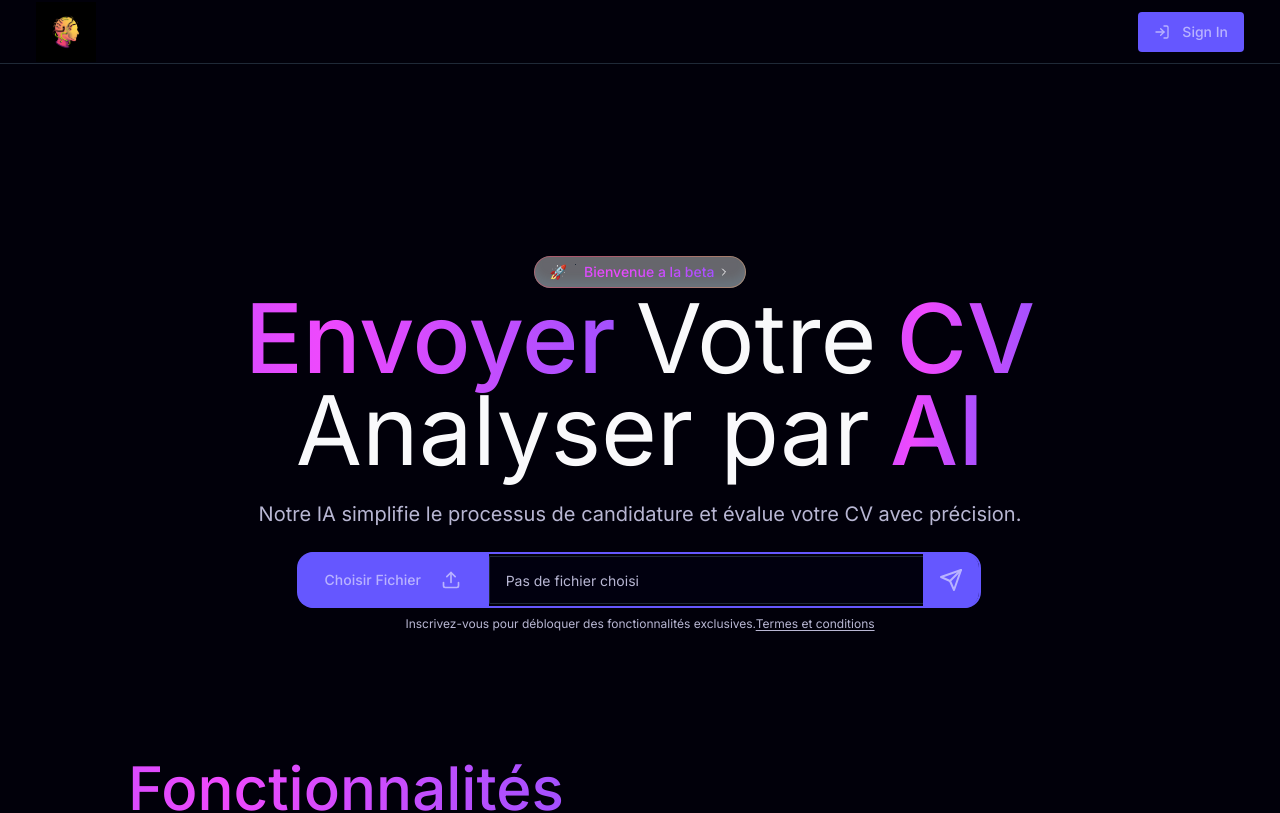
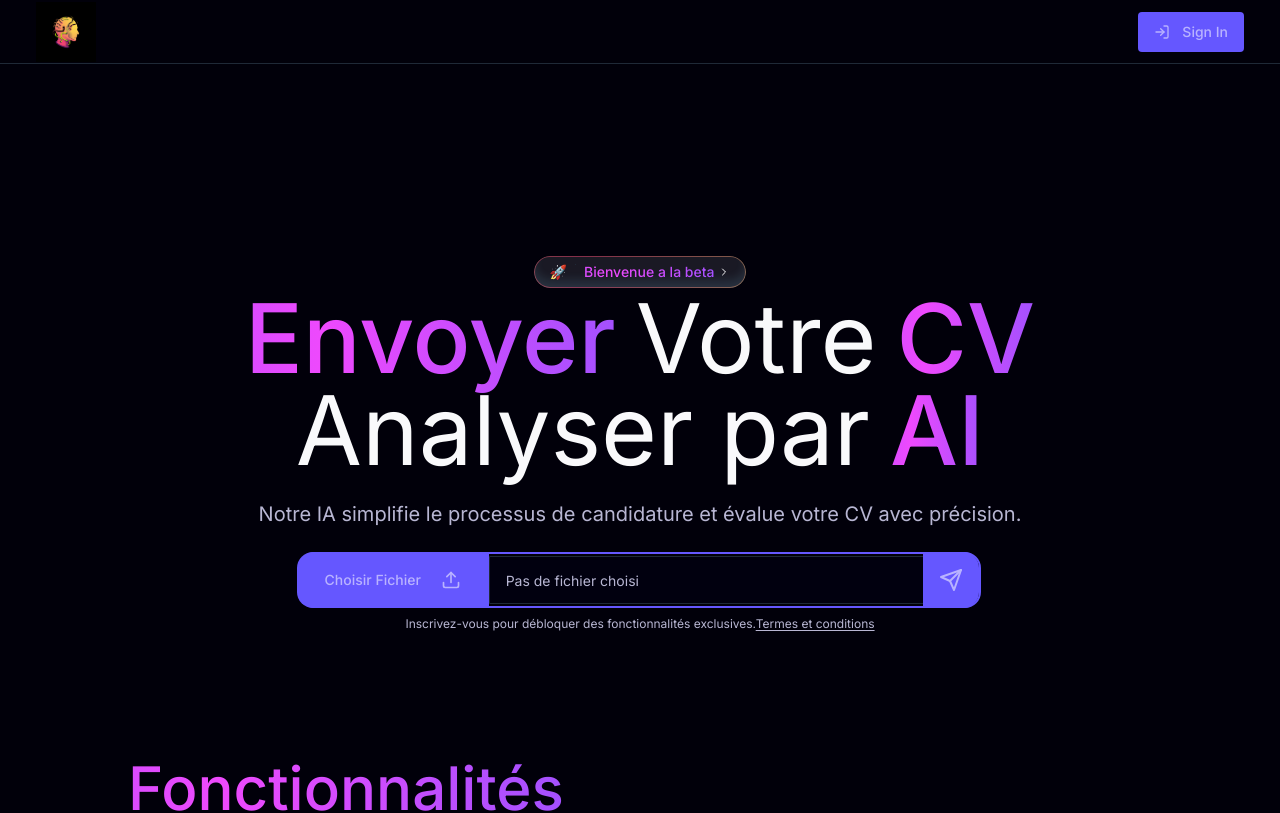
Before and after one commit to Tommm77/RHAI, a Next.js app in the folder front/: page / in a window 1280 px wide. Shown: the top 813 px of the page. Built offline with nearby package versions, Linux system fonts and the light colour scheme.

Commit message:
change color of gradient button

```diff
--- a/front/components/HomePage/components/HeroSection.tsx
+++ b/front/components/HomePage/components/HeroSection.tsx
@@ -26,7 +26,7 @@ export const HeroSection = () => {
             <div className="container px-4 md:px-6 z-10 relative">
                 <div className="flex flex-col items-center space-y-4 text-center">
                     <div className="z-10 flex items-center justify-center mb-5">
-                        <AnimatedGradientButton className="cursor-pointer">
+                        <AnimatedGradientButton className="cursor-pointer" backgroundColor="#1A1924">
                             🚀 <hr className="mx-2 h-4 w-[1px] shrink-0"/>{" "}
                             <span
                                 className={cn(
--- a/front/components/magicui/animated-gradient-button.tsx
+++ b/front/components/magicui/animated-gradient-button.tsx
@@ -4,16 +4,19 @@ import { ReactNode } from "react";
 export default function AnimatedGradientButton({
                                                    children,
                                                    className,
+                                                   backgroundColor,
                                                }: {
     children: ReactNode;
     className?: string;
+    backgroundColor?: string;
 }) {
     return (
         <div
             className={cn(
-                "group relative flex max-w-fit flex-row items-center justify-center rounded-2xl bg-white/40 px-4 py-1.5 text-sm font-medium shadow-[inset_0_-8px_10px_#8fdfff1f] backdrop-blur-sm transition-shadow duration-500 ease-out [--bg-size:300%] hover:shadow-[inset_0_-5px_10px_#8fdfff3f] dark:bg-black/40",
+                "group relative flex max-w-fit flex-row items-center justify-center rounded-2xl px-4 py-1.5 text-sm font-medium shadow-[inset_0_-8px_10px_#8fdfff1f] backdrop-blur-sm transition-shadow duration-500 ease-out [--bg-size:300%] hover:shadow-[inset_0_-5px_10px_#8fdfff3f] dark:bg-black/40",
                 className,
             )}
+            style={{ backgroundColor: backgroundColor || 'white' }}
         >
             <div
                 className={`absolute inset-0 block h-full w-full animate-gradient bg-gradient-to-r from-[#dbf26e]/50 via-[#EF4471]/50 to-[#dbf26e]/50 bg-[length:var(--bg-size)_100%] p-[1px] ![mask-composite:subtract] [border-radius:inherit] [mask:linear-gradient(#fff_0_0)_content-box,linear-gradient(#fff_0_0)]`}
```
